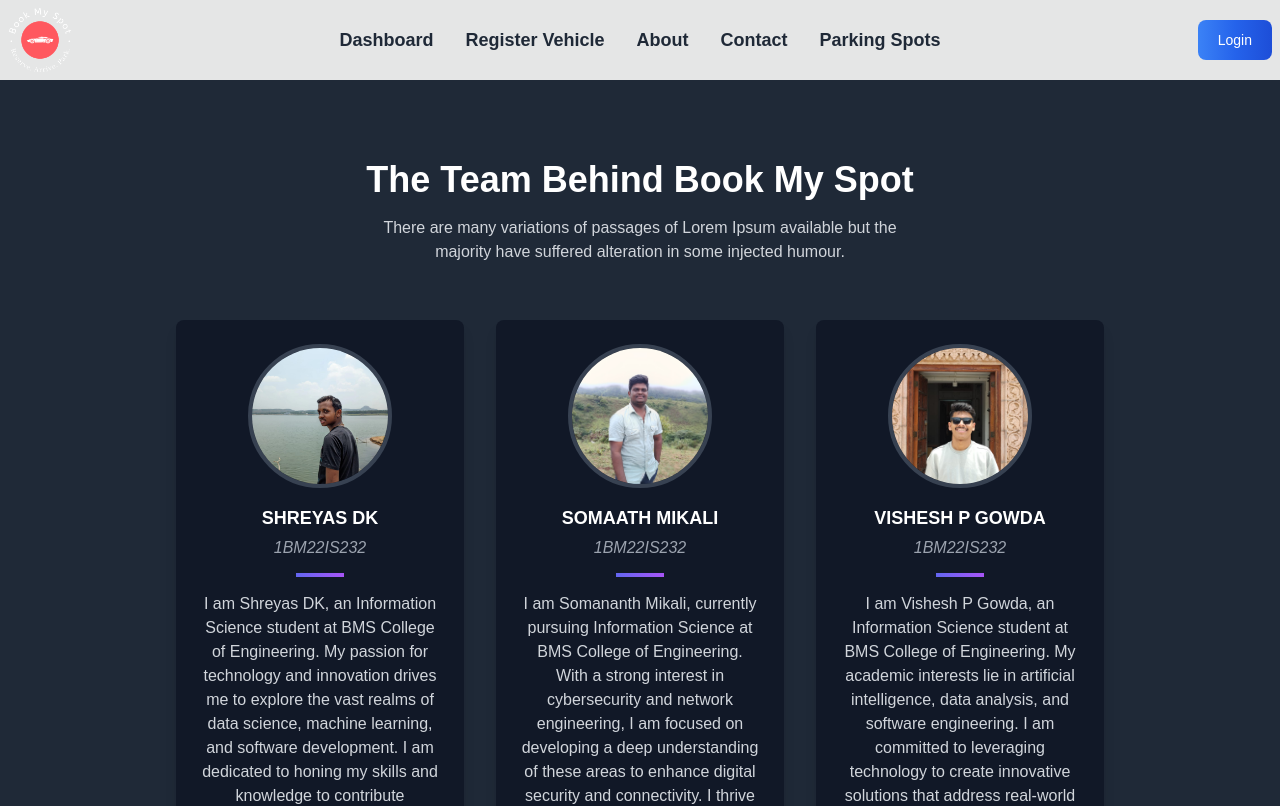
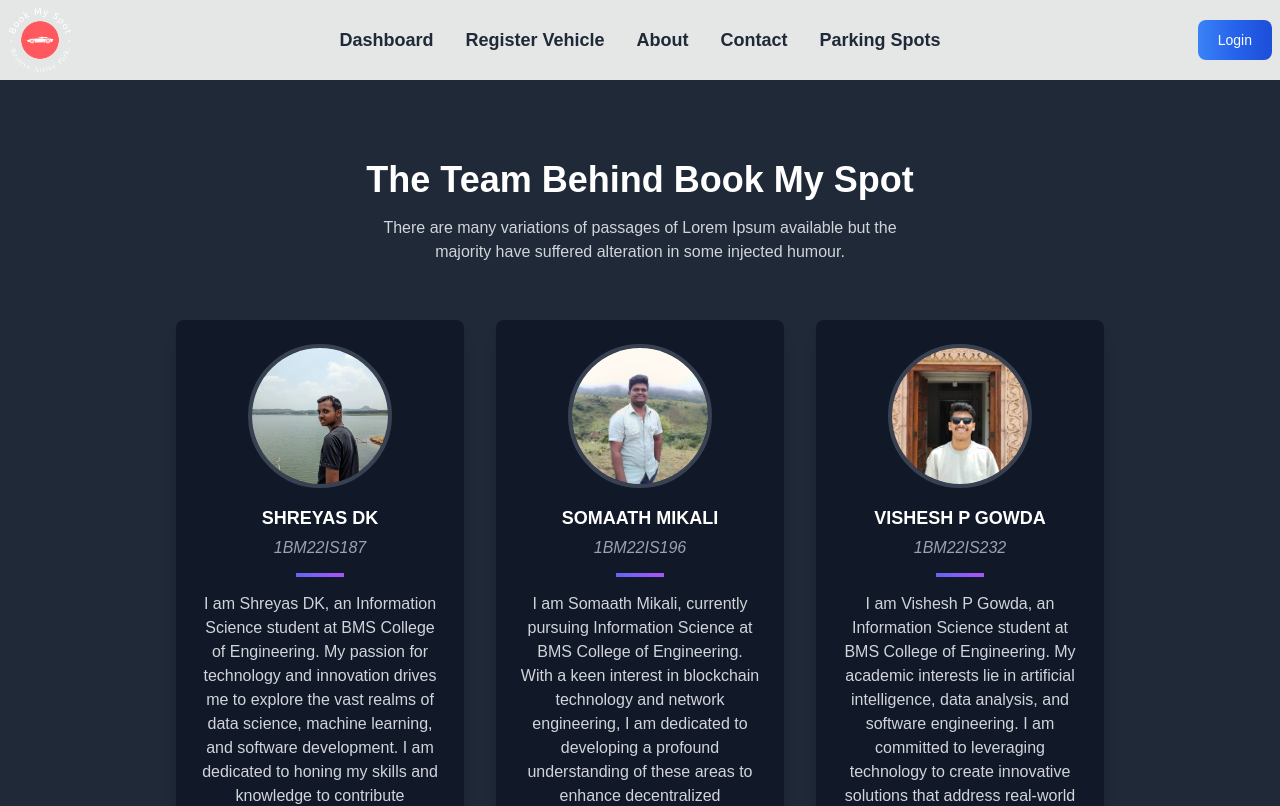
Before and after one commit to vishesh1525/ParkingslotsProject, a React (Vite) app in the folder FRONTEND/ParkingLotManagement/: page /about in a window 1280 px wide. Shown: the top 806 px of the page. Built offline with nearby package versions, Linux system fonts and the light colour scheme.

Commit message:
Update team behind bookSpot

```diff
--- a/FRONTEND/ParkingLotManagement/src/components/About/About.jsx
+++ b/FRONTEND/ParkingLotManagement/src/components/About/About.jsx
@@ -16,8 +16,8 @@ export default function About() {
                 </div>
                 <div className="flex flex-wrap justify-center">
                     {[
-                        { name: "Shreyas DK", img: shreyas, description: "I am Shreyas DK, an Information Science student at BMS College of Engineering. My passion for technology and innovation drives me to explore the vast realms of data science, machine learning, and software development. I am dedicated to honing my skills and knowledge to contribute meaningfully to the tech industry. Outside of academics, I enjoy working on personal projects, participating in hackathons, and staying updated with the latest technological advancements..", role: "1BM22IS232" },
-                        { name: "Somaath Mikali", img: somi, description: "I am Somananth Mikali, currently pursuing Information Science at BMS College of Engineering. With a strong interest in cybersecurity and network engineering, I am focused on developing a deep understanding of these areas to enhance digital security and connectivity. I thrive on challenges and enjoy solving complex problems. Besides my academic pursuits, I am an avid reader and enjoy exploring the latest trends in technology and cybersecurity..", role: "1BM22IS232" },
+                        { name: "Shreyas DK", img: shreyas, description: "I am Shreyas DK, an Information Science student at BMS College of Engineering. My passion for technology and innovation drives me to explore the vast realms of data science, machine learning, and software development. I am dedicated to honing my skills and knowledge to contribute meaningfully to the tech industry. Outside of academics, I enjoy working on personal projects, participating in hackathons, and staying updated with the latest technological advancements..", role: "1BM22IS187" },
+                        { name: "Somaath Mikali", img: somi, description: "I am Somaath Mikali, currently pursuing Information Science at BMS College of Engineering. With a keen interest in blockchain technology and network engineering, I am dedicated to developing a profound understanding of these areas to enhance decentralized applications and connectivity. I thrive on challenges and enjoy solving complex problems. Besides my academic pursuits, I am an avid reader and enjoy exploring the latest trends in technology and cybersecurity..", role: "1BM22IS196" },
                         { name: "Vishesh P Gowda", img: vishesh, description: "I am Vishesh P Gowda, an Information Science student at BMS College of Engineering. My academic interests lie in artificial intelligence, data analysis, and software engineering. I am committed to leveraging technology to create innovative solutions that address real-world problems. My enthusiasm for learning and growth extends beyond the classroom, as I actively engage in coding competitions and collaborative projects. In my free time, I enjoy experimenting with new technologies and staying informed about industry developments.", role: "1BM22IS232" }
                     ].map((member, index) => (
                         <div key={index} className="w-full sm:w-6/12 md:w-4/12 lg:w-3/12 p-4">
```
